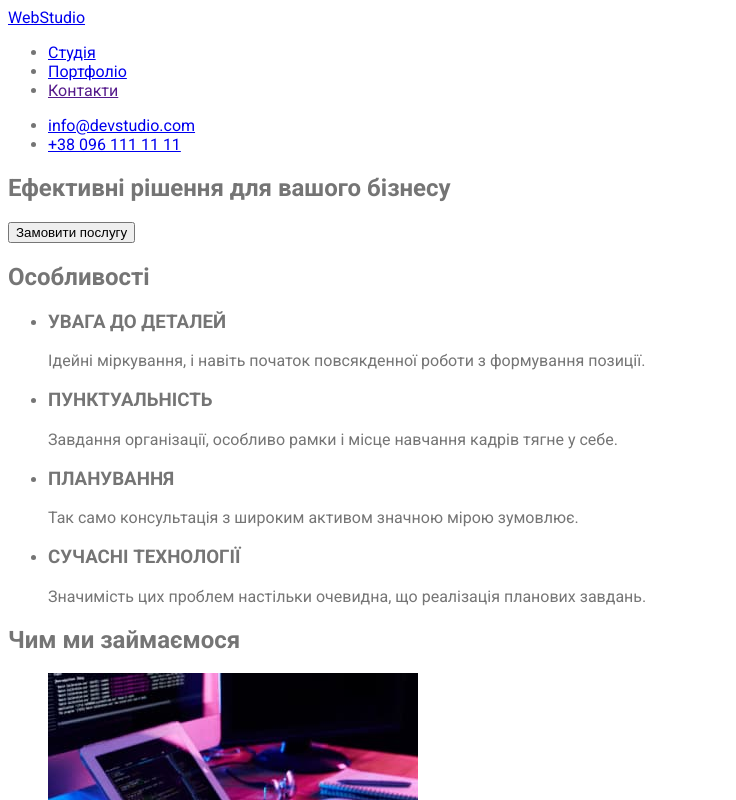
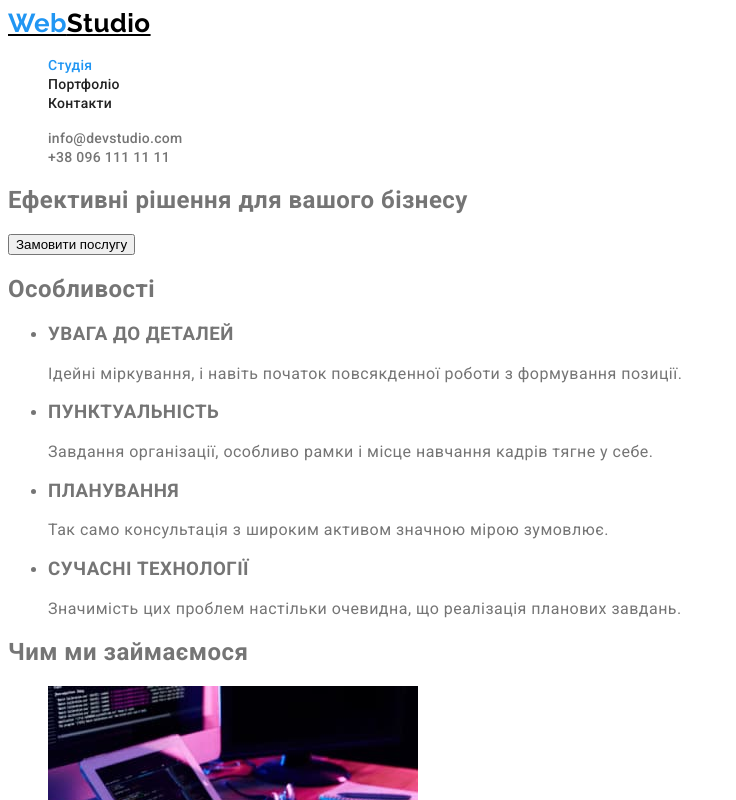
Before and after one commit to Yarzik7/goit-markup-hw-02, a plain HTML site: page index.html in a window 1280 px wide. Shown: the top 800 px of the page, without its empty margins (0-736 px from the left). Drawn offline with Linux system fonts and the light colour scheme.

Commit message:
Оновлено файли проекту
Оформлено посилання в хедері

```diff
--- a/css/styles.css
+++ b/css/styles.css
@@ -1,4 +1,67 @@
+:root {
+  --primary-white-color: #ffffff;
+  --primary-black-color: #212121;
+  --primary-text-color: #757575;
+  --accent-color: #2196F3;
+}
+
 body {
-    font-family: Roboto, sans-serif;
-    color: #757575;
+  background-color: var(--primary-white-color);
+  color: var(--primary-text-color);
+  font-family: 'Roboto', sans-serif;
+  letter-spacing: .03em;;
 }
+
+/* Logo */
+
+.logo {
+  color: #000000;
+  font-family: 'Raleway', sans-serif;
+  font-weight: 700;
+  font-size: 26px;
+  line-height: 1.2;
+}
+
+.logo-link {
+  color: var(--accent-color);
+}
+
+/* site-nav */
+
+.site-nav .link,
+.contacts .link {
+  color: var(--primary-black-color);
+
+  font-weight: 500;
+  font-size: 14px;
+  line-height: 1.14;
+  letter-spacing: .02em;
+
+  text-decoration: none;
+}
+
+.site-nav .link:hover,
+.site-nav .link:focus {
+  color: var(--accent-color);
+}
+
+.site-nav .link.current {
+  color: var(--accent-color);
+}
+
+/* contacts */
+
+.contacts .link {
+    color: var(--primary-text-color);
+}
+
+.contacts .link:hover,
+.contacts .link:focus {
+  color: var(--accent-color);
+}
+
+/* list */
+
+.list {
+  list-style: none;
+}
--- a/index.html
+++ b/index.html
@@ -15,17 +15,17 @@
   <!-- Шапка сторінки -->
   <header>
     <nav>
-      <a href="./index.html">WebStudio</a>
-      <ul>
-        <li><a href="./index.html">Студія</a></li>
-        <li><a href="./portfolio.html">Портфоліо</a></li>
-        <li><a href="">Контакти</a></li>
+      <a href="./index.html" class="logo"><span class="logo-link">Web</span>Studio</a>
+      <ul class="site-nav list">
+        <li><a href="./index.html" class="link current">Студія</a></li>
+        <li><a href="./portfolio.html" class="link">Портфоліо</a></li>
+        <li><a href="" class="link">Контакти</a></li>
       </ul>
     </nav>
 
-    <ul>
-      <li><a href="mailto:info@devstudio.com">info@devstudio.com</a></li>
-      <li><a href="tel:+380961111111">+38 096 111 11 11</a></li>
+    <ul class="contacts list">
+      <li><a href="mailto:info@devstudio.com" class="link">info@devstudio.com</a></li>
+      <li><a href="tel:+380961111111" class="link">+38 096 111 11 11</a></li>
     </ul>
   </header>
 
@@ -100,7 +100,7 @@
 
   <!-- Підвал сторінки -->
   <footer>
-    <a href="./">WebStudio</a>
+    <a href="./index.html" class="logo"><span class="logo-link">Web</span>Studio</a>
     <address>
       <p>м. Київ, пр-т Лесі Українки, 26</p>
       <ul>
```
Also changed, not shown: portfolio.html (+3 -3 lines).
